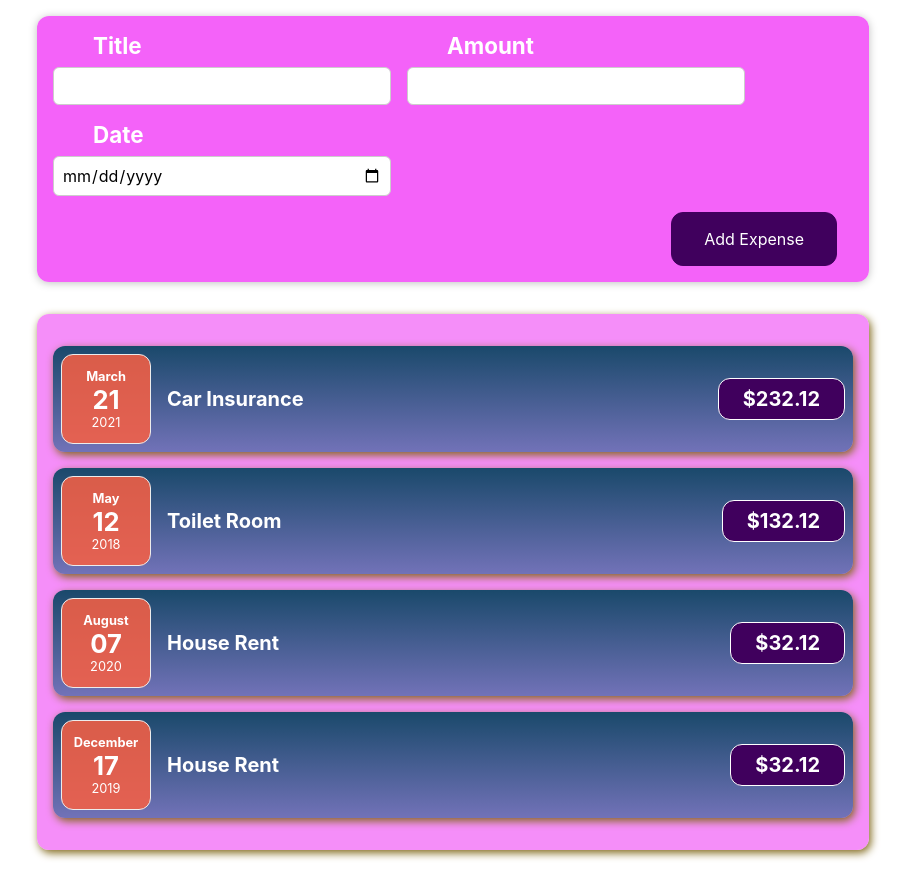
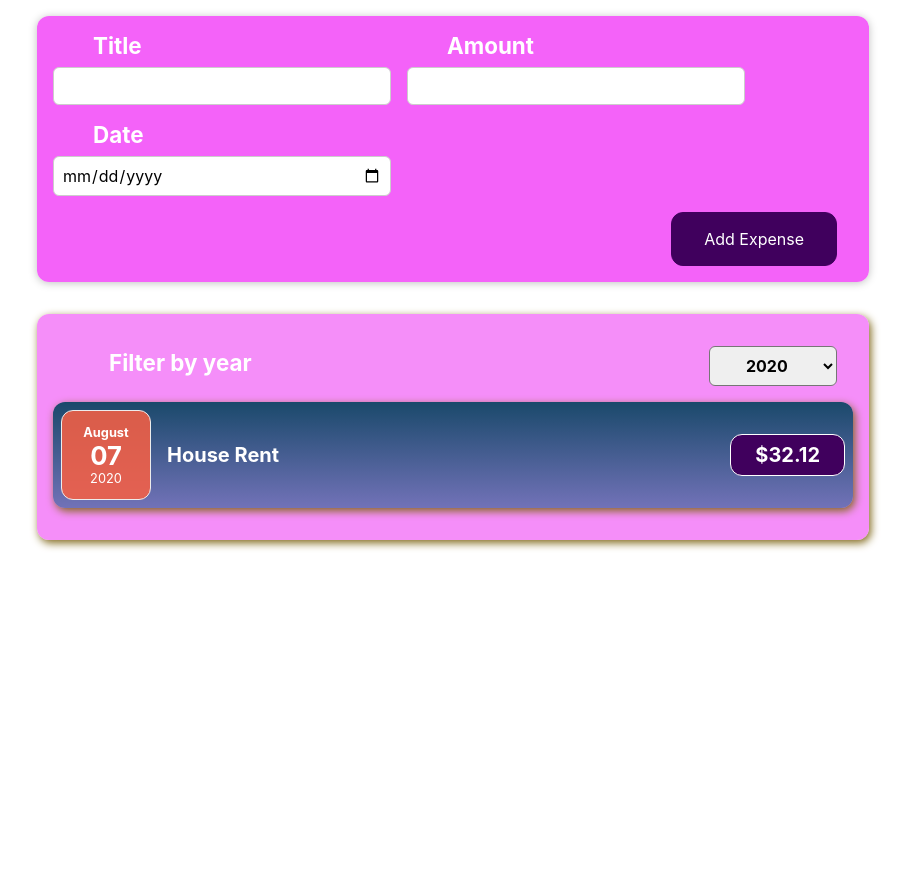
Before and after one commit to DivyaGaurav21/Expense-Tracker-React-, a React (Create React App) app: page / in a window 1280 px wide. Shown: the whole page, without its empty margins (187-1096 px from the left). After the commit the page ends 800 px from the top, so only its background shows below. Built offline with nearby package versions, Linux system fonts and the light colour scheme.

Commit message:
Adding filering component to see Expenses by selecting year

```diff
--- a/src/App.js
+++ b/src/App.js
@@ -1,15 +1,21 @@
-import React from 'react'
+import React , {useState} from 'react'
 import Expenses from './components/Expenses/Expenses';
 import NewExpense from './components/NewExpense/NewExpense';
 
 const App = () => {
 
   const addExpenseHandler = (expense) =>{
-    console.log('in App File')
-    console.log(expense)
+    // console.log('in App File')
+    // console.log(expense);
+
+    // setExpenses([expense , ...expenses]);
+
+    setExpenses((prevExpenses) => {
+      return [expense , ...prevExpenses]
+    })
   }
 
-  const expenses = [
+  const DUMMY_EXPENSES = [
     {
       id:'e1',
       title: 'Car Insurance',
@@ -20,7 +26,7 @@
       id:'e2',
       title: 'Toilet Room',
       amount: '132.12',
-      date: new Date(2018 , 4, 12)
+      date: new Date(2021 , 4, 12)
     },
     {
       id:'e3',
@@ -36,6 +42,8 @@
     }
   ];
 
+  const [expenses , setExpenses] = useState(DUMMY_EXPENSES);
+
   return (
     <div>
 
--- /dev/null
+++ b/src/components/ExpenseFilter/ExpensesFilter.css
@@ -0,0 +1,22 @@
+.expenses-filter{
+    color:white;
+    padding:0 1rem;
+}
+.expenses-filter__control{
+    display: flex;
+    width: 100%;
+    align-items: center;
+    justify-content: space-between;
+    margin: 1rem 0;
+}
+.expenses-filter label{
+    font-weight: 700;
+    margin-bottom: 0.5rem;
+}
+.expenses-filter select{
+    font: inherit;
+    padding: 0.5rem 2rem;
+    font-weight: bold;
+    border-radius: 6px;
+    outline-color: rgb(174, 0, 255);
+}
--- /dev/null
+++ b/src/components/ExpenseFilter/ExpensesFilter.js
@@ -0,0 +1,24 @@
+import React from 'react'
+import './ExpensesFilter.css'
+
+const ExpensesFilter = (props) => {
+
+    const dropDownChangeHandler = (event) =>{
+        props.onChangeFilter(event.target.value)
+    }
+    return (
+        <div className='expenses-filter'>
+            <div className="expenses-filter__control">
+                <label> Filter by year</label>
+                <select value={props.selected} onChange={dropDownChangeHandler}>
+                    <option value="2022">2022</option>
+                    <option value="2021">2021</option>
+                    <option value="2020">2020</option>
+                    <option value="2019">2019</option>
+                </select>
+            </div>
+        </div>
+    )
+}
+
+export default ExpensesFilter
--- a/src/components/Expenses/Expenses.js
+++ b/src/components/Expenses/Expenses.js
@@ -1,31 +1,38 @@
-import React from 'react'
+import React, { useState } from 'react'
+import ExpensesFilter from '../ExpenseFilter/ExpensesFilter'
 import Card from '../UI/Card'
 import ExpenseItem from './ExpenseItem'
 import './Expenses.css'
 
 const Expenses = (props) => {
+  const [filterdYear, setFilterdYear] = useState('2020');
+
+  const filterChangeHandler = selectYear => {
+    // console.log('expenses.js', selectYear)
+    setFilterdYear(selectYear);
+  }
+const filteredExpenses = props.item.filter(expense => {
+  return expense.date.getFullYear().toString() === filterdYear;
+});
+
   return (
     <Card className="expenses">
-      <ExpenseItem
-        title={props.item[0].title}
-        amount={props.item[0].amount}
-        date={props.item[0].date}
-      />
-      <ExpenseItem
-        title={props.item[1].title}
-        amount={props.item[1].amount}
-        date={props.item[1].date}
-      />
-      <ExpenseItem
-        title={props.item[2].title}
-        amount={props.item[2].amount}
-        date={props.item[2].date}
-      />
-      <ExpenseItem
-        title={props.item[3].title}
-        amount={props.item[3].amount}
-        date={props.item[3].date}
-      />
+
+ {/* expense filter comp */}
+
+      <ExpensesFilter selected={filterdYear} onChangeFilter={filterChangeHandler} />
+      {
+
+        filteredExpenses.map((expense) =>
+          <ExpenseItem
+            key={Math.random() * 10000}
+            title={expense.title}
+            amount={expense.amount}
+            date={expense.date}
+          />
+        )
+      }
+
     </Card>
   )
 }
```
